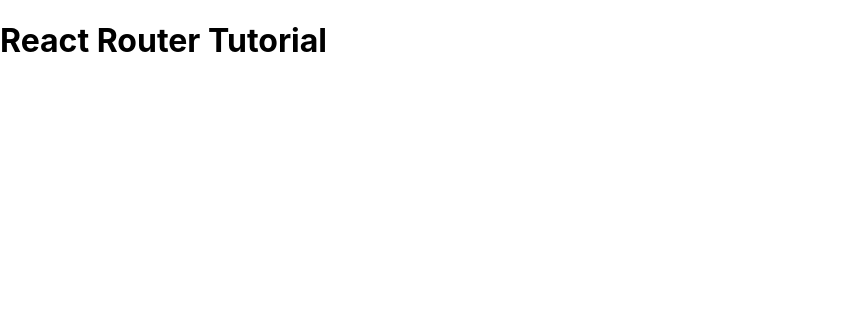
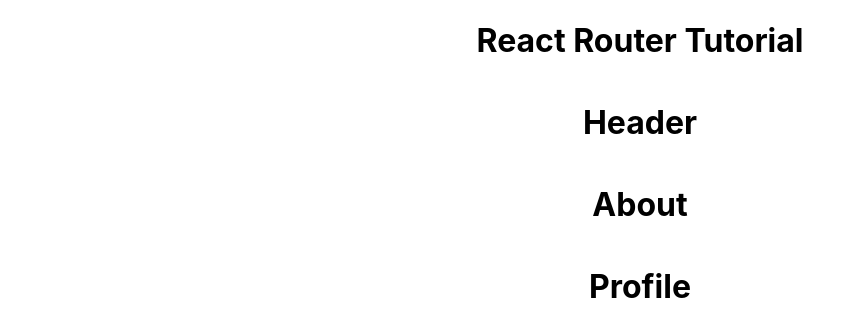
Before and after one commit to adospinoiu/React_Router, a React (Create React App) app: page / in a window 1280 px wide. Shown: the top 336 px of the page, without its empty margins (0-863 px from the left). Built offline with nearby package versions, Linux system fonts and the light colour scheme.

Commit message:
Added sub-components into main app

```diff
--- a/src/App.css
+++ b/src/App.css
@@ -0,0 +1,5 @@
+.App {
+  display: flex;
+  align-items: center;
+  flex-direction: column;
+}
--- a/src/App.js
+++ b/src/App.js
@@ -1,9 +1,18 @@
 import './App.css';
+
+//Import Sub-Components
+import Header from './components/Header';
+import About from './components/About';
+import Profile from './components/Profile';
 
 function App() {
   return (
     <div className="App">
       <h1>React Router Tutorial</h1>
+
+      <Header />
+      <About />
+      <Profile />
     </div>
   );
 }
```
